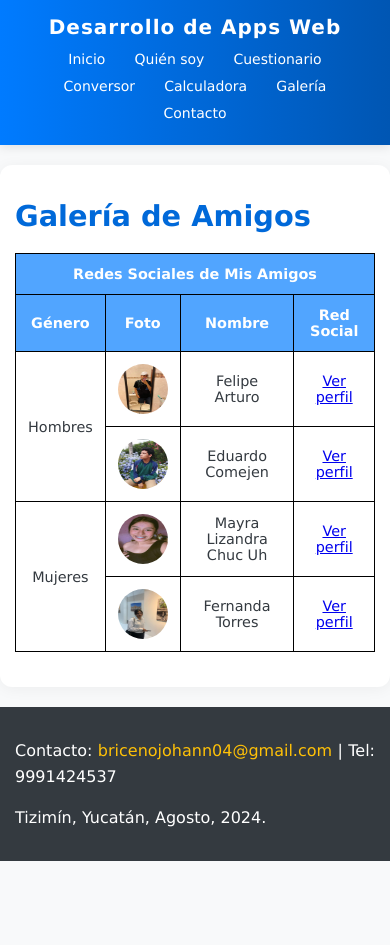
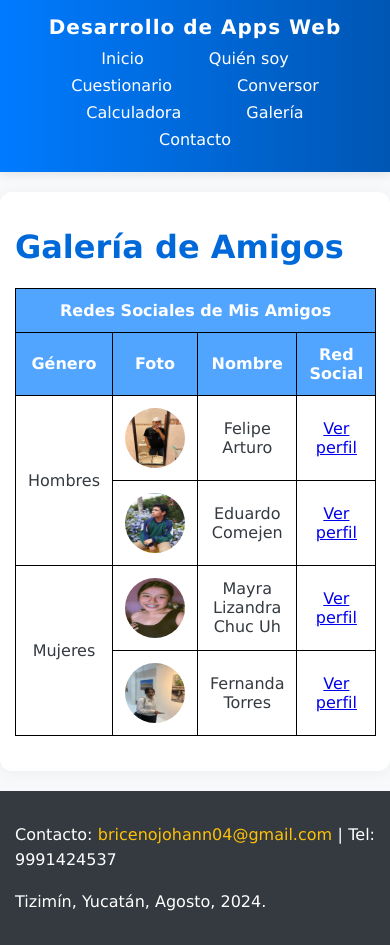
Before and after one commit to JOHANN28910231/JOHANN28910231.github.io, a website built with webpack: page galeria.html in a window 390 px wide. Before the commit the page ends 861 px from the top, so only its background shows below. Built offline with nearby package versions, Linux system fonts and the light colour scheme.

Commit message:
Actualizacion de cambios

```diff
--- a/css/style.css
+++ b/css/style.css
@@ -583,28 +583,3 @@ fieldset {
     height: 60px;
   }
 }
-
-@media (max-width: 480px) {
-  h1 {
-    font-size: 1.8rem;
-  }
-
-  header nav ul li a {
-    font-size: 14px;
-    padding: 8px 12px;
-  }
-
-  .btn {
-    font-size: 1rem;
-    padding: 15px;
-  }
-
-  table {
-    font-size: 0.9rem;
-  }
-
-  td img {
-    width: 50px;
-    height: 50px;
-  }
-}
```
